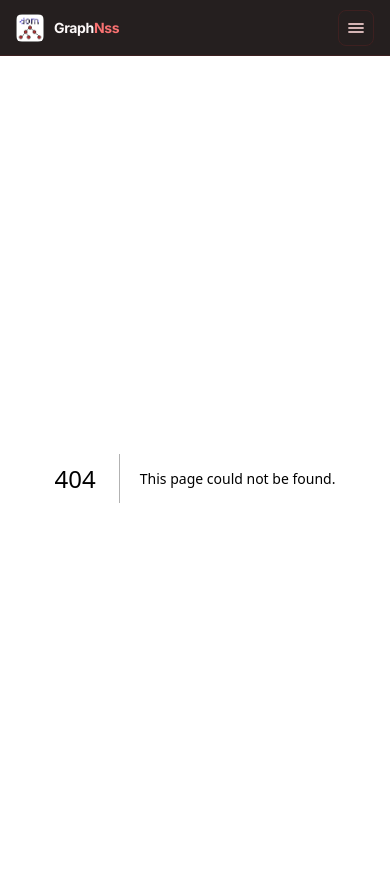
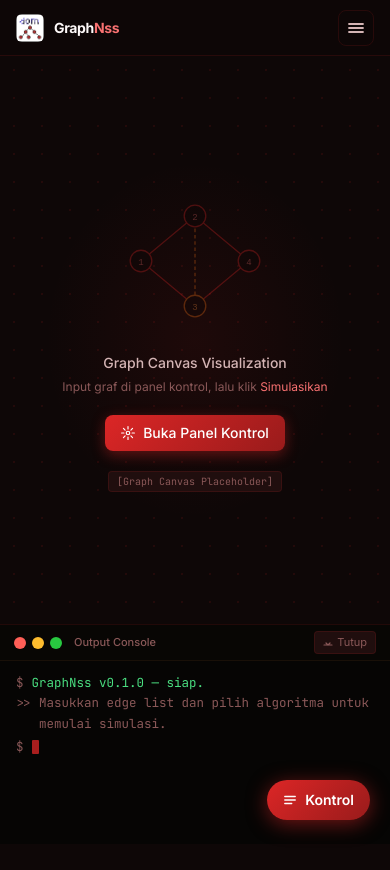
Before and after one commit to Valz0504/GraphNss, a Next.js app in the folder frontend/: page /basic-graph in a window 390 px wide. Before the commit this address had no page. Shown: the top 870 px of the page. Built offline with nearby package versions, Linux system fonts and the light colour scheme.

Commit message:
feat: implement responsive basic-graph layout shell and wrapper page

```diff
--- /dev/null
+++ b/frontend/src/app/basic-graph/page.tsx
@@ -0,0 +1,11 @@
+import type { Metadata } from "next";
+import BasicGraphShell from "@/components/basic-graph/BasicGraphShell";
+
+export const metadata: Metadata = {
+  title: "Basic Graph",
+  description: "DFS, BFS, path checking, connectivity, and component finding on a custom graph.",
+};
+
+export default function BasicGraphPage() {
+  return <BasicGraphShell />;
+}
--- /dev/null
+++ b/frontend/src/components/basic-graph/BasicGraphShell.tsx
@@ -0,0 +1,159 @@
+"use client";
+
+import { useState } from "react";
+import ControlSidebar from "./ControlSidebar";
+import ConsolePanel   from "./ConsolePanel";
+
+/* ── Canvas placeholder — shared between shell and page ── */
+function CanvasArea({ onOpenControls }: { onOpenControls?: () => void }) {
+  return (
+    <div
+      className="bg-dot-grid relative flex flex-1 items-center justify-center overflow-hidden"
+    >
+      {/* Radial ambient glow */}
+      <div
+        className="pointer-events-none absolute inset-0"
+        style={{
+          background:
+            "radial-gradient(ellipse 55% 45% at 50% 50%, rgba(220,38,38,0.08) 0%, transparent 70%)",
+        }}
+      />
+
+      {/* Placeholder content */}
+      <div className="flex flex-col items-center gap-5 px-6 text-center animate-fade-in">
+        {/* Graph SVG illustration */}
+        <svg
+          width="180"
+          height="144"
+          viewBox="0 0 200 160"
+          fill="none"
+          className="opacity-30"
+          aria-hidden
+        >
+          <line x1="40"  y1="80"  x2="100" y2="30"  stroke="#dc2626" strokeWidth="1.5" />
+          <line x1="40"  y1="80"  x2="100" y2="130" stroke="#dc2626" strokeWidth="1.5" />
+          <line x1="100" y1="30"  x2="160" y2="80"  stroke="#dc2626" strokeWidth="1.5" />
+          <line x1="100" y1="130" x2="160" y2="80"  stroke="#dc2626" strokeWidth="1.5" />
+          <line x1="100" y1="30"  x2="100" y2="130" stroke="#f97316" strokeWidth="1.5" strokeDasharray="4 3" />
+          <circle cx="40"  cy="80"  r="12" fill="#0e0707" stroke="#dc2626" strokeWidth="1.5" />
+          <circle cx="100" cy="30"  r="12" fill="#0e0707" stroke="#dc2626" strokeWidth="1.5" />
+          <circle cx="100" cy="130" r="12" fill="#0e0707" stroke="#f97316" strokeWidth="1.5" />
+          <circle cx="160" cy="80"  r="12" fill="#0e0707" stroke="#dc2626" strokeWidth="1.5" />
+          <text x="40"  y="84"  textAnchor="middle" fill="#f87171" fontSize="10" fontFamily="monospace">1</text>
+          <text x="100" y="34"  textAnchor="middle" fill="#f87171" fontSize="10" fontFamily="monospace">2</text>
+          <text x="100" y="134" textAnchor="middle" fill="#fb923c" fontSize="10" fontFamily="monospace">3</text>
+          <text x="160" y="84"  textAnchor="middle" fill="#f87171" fontSize="10" fontFamily="monospace">4</text>
+        </svg>
+
+        <div className="flex flex-col gap-1.5">
+          <p className="text-sm font-medium" style={{ color: "var(--text-subtle)" }}>
+            Graph Canvas Visualization
+          </p>
+          <p className="text-xs" style={{ color: "var(--text-muted)" }}>
+            Input graf di panel kontrol, lalu klik{" "}
+            <span style={{ color: "var(--primary-light)" }}>Simulasikan</span>
+          </p>
+        </div>
+
+        {/* Mobile/Tablet: open controls button */}
+        {onOpenControls && (
+          <button
+            type="button"
+            onClick={onOpenControls}
+            className="lg:hidden flex items-center gap-2 rounded-lg px-4 py-2 text-sm font-medium transition-all hover:brightness-110 active:scale-95"
+            style={{
+              background: "linear-gradient(135deg, var(--primary), var(--primary-dark))",
+              color: "#fff",
+              boxShadow: "0 4px 14px rgba(220,38,38,0.4)",
+            }}
+          >
+            <svg width="14" height="14" viewBox="0 0 24 24" fill="none" stroke="currentColor" strokeWidth="2" strokeLinecap="round" aria-hidden>
+              <circle cx="12" cy="12" r="3" />
+              <path d="M12 1v4M12 19v4M4.22 4.22l2.83 2.83M16.95 16.95l2.83 2.83M1 12h4M19 12h4M4.22 19.78l2.83-2.83M16.95 7.05l2.83-2.83" />
+            </svg>
+            Buka Panel Kontrol
+          </button>
+        )}
+
+        <span
+          className="rounded px-2 py-0.5 text-[10px] font-mono"
+          style={{
+            background: "var(--bg-raised)",
+            color: "var(--text-muted)",
+            border: "1px solid var(--border)",
+          }}
+        >
+          [Graph Canvas Placeholder]
+        </span>
+      </div>
+    </div>
+  );
+}
+
+/* ─────────────────────────────────────────────
+   BasicGraphShell — manages responsive sidebar
+───────────────────────────────────────────── */
+export default function BasicGraphShell() {
+  const [drawerOpen, setDrawerOpen] = useState(false);
+
+  return (
+    <div className="relative flex h-full overflow-hidden">
+
+      {/* ── Main area: Canvas + Console ── */}
+      <main className="flex min-w-0 flex-1 flex-col overflow-hidden">
+        <CanvasArea onOpenControls={() => setDrawerOpen(true)} />
+        <ConsolePanel />
+      </main>
+
+      {/* ── Desktop sidebar (lg+): always visible ── */}
+      <div className="hidden lg:flex">
+        <ControlSidebar />
+      </div>
+
+      {/* ── Mobile / Tablet (< lg): drawer overlay ── */}
+      {drawerOpen && (
+        <>
+          {/* Backdrop */}
+          <div
+            className="lg:hidden fixed inset-0 z-40"
+            style={{ top: "var(--navbar-h)", background: "rgba(0,0,0,0.6)", backdropFilter: "blur(4px)" }}
+            onClick={() => setDrawerOpen(false)}
+          />
+          {/* Slide-in panel from right */}
+          <aside
+            className="lg:hidden fixed inset-y-0 right-0 z-50 overflow-y-auto"
+            style={{
+              top: "var(--navbar-h)",
+              width: "min(320px, 90vw)",
+              background: "var(--bg-surface)",
+              borderLeft: "1px solid var(--border)",
+              animation: "slideInRight 0.25s cubic-bezier(0.16,1,0.3,1) forwards",
+            }}
+          >
+            <ControlSidebar onClose={() => setDrawerOpen(false)} />
+          </aside>
+        </>
+      )}
+
+      {/* ── Mobile/Tablet: floating toggle button (when drawer is closed) ── */}
+      {!drawerOpen && (
+        <button
+          type="button"
+          onClick={() => setDrawerOpen(true)}
+          className="lg:hidden fixed bottom-6 right-5 z-30 flex items-center gap-2 rounded-full px-4 py-2.5 text-sm font-semibold text-white shadow-lg transition-all hover:brightness-110 active:scale-95"
+          style={{
+            background: "linear-gradient(135deg, var(--primary), var(--primary-dark))",
+            boxShadow: "0 4px 20px rgba(220,38,38,0.5)",
+          }}
+        >
+          <svg width="14" height="14" viewBox="0 0 24 24" fill="none" stroke="currentColor" strokeWidth="2.2" strokeLinecap="round" aria-hidden>
+            <line x1="3"  y1="6"  x2="21" y2="6"  />
+            <line x1="3"  y1="12" x2="21" y2="12" />
+            <line x1="3"  y1="18" x2="15" y2="18" />
+          </svg>
+          Kontrol
+        </button>
+      )}
+    </div>
+  );
+}
```
